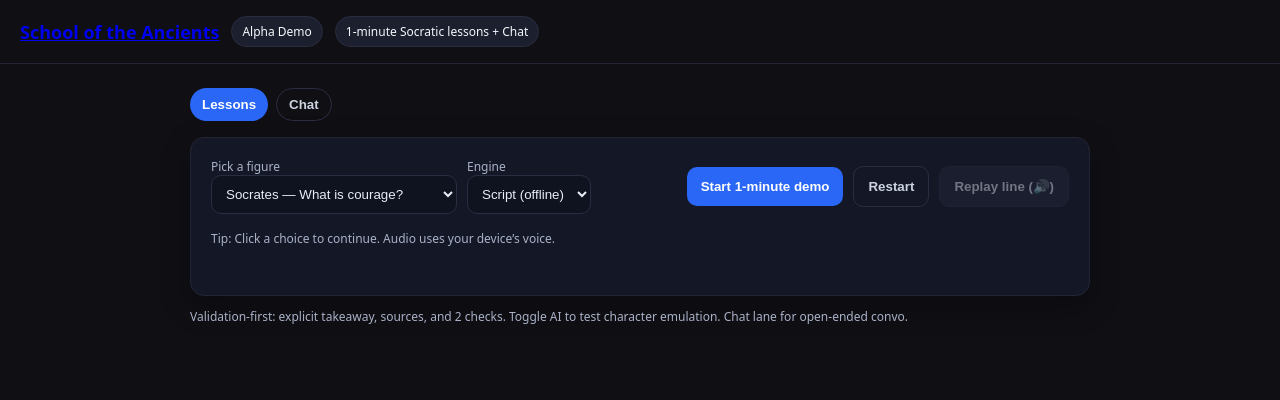
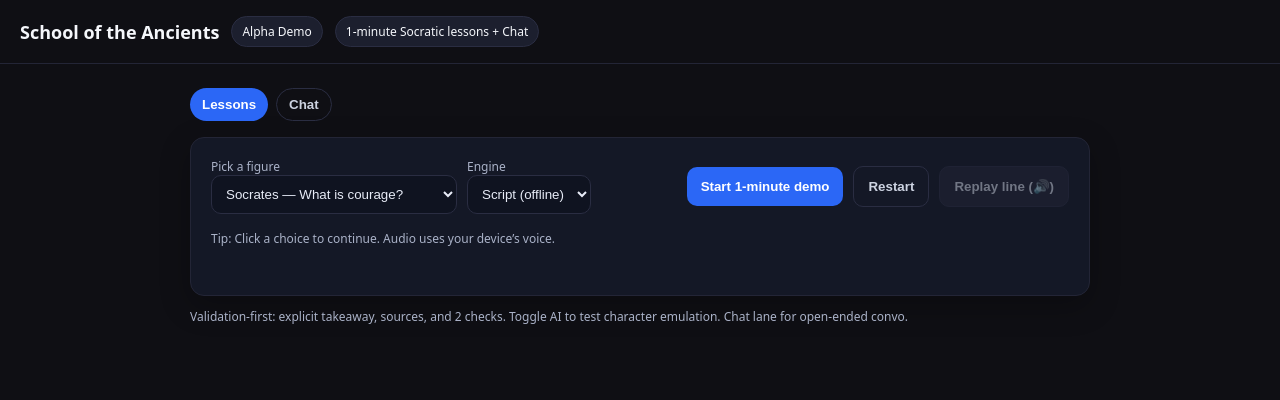
Before and after one commit to School-of-the-Ancients/sota-alpha, a plain HTML site: page index.html in a window 1280 px wide. Drawn offline with Linux system fonts and the light colour scheme.

Commit message:
Update index.html

```diff
--- a/index.html
+++ b/index.html
@@ -32,6 +32,15 @@
   .tabs { display:flex; gap:8px; margin:16px 0; }
   .tabs button { padding:8px 12px; border-radius:999px; }
   .tabs .active { background:#2b67f6; border:0; color:white; }
+  .home-link {
+  color: inherit;
+  text-decoration: none;
+}
+.home-link:focus,
+.home-link:hover {
+  text-decoration: underline; /* optional */
+}
+
 </style>
 </head>
 <body>
```
